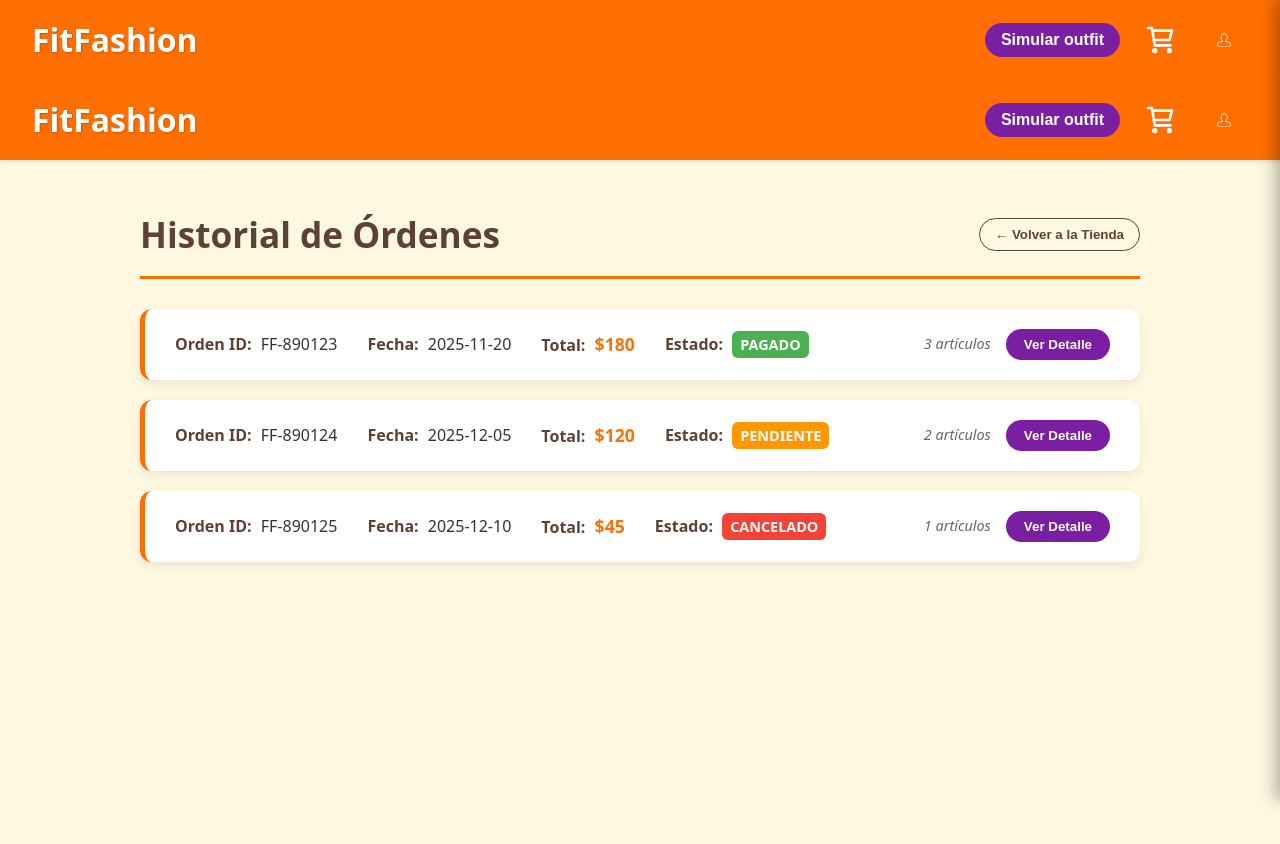
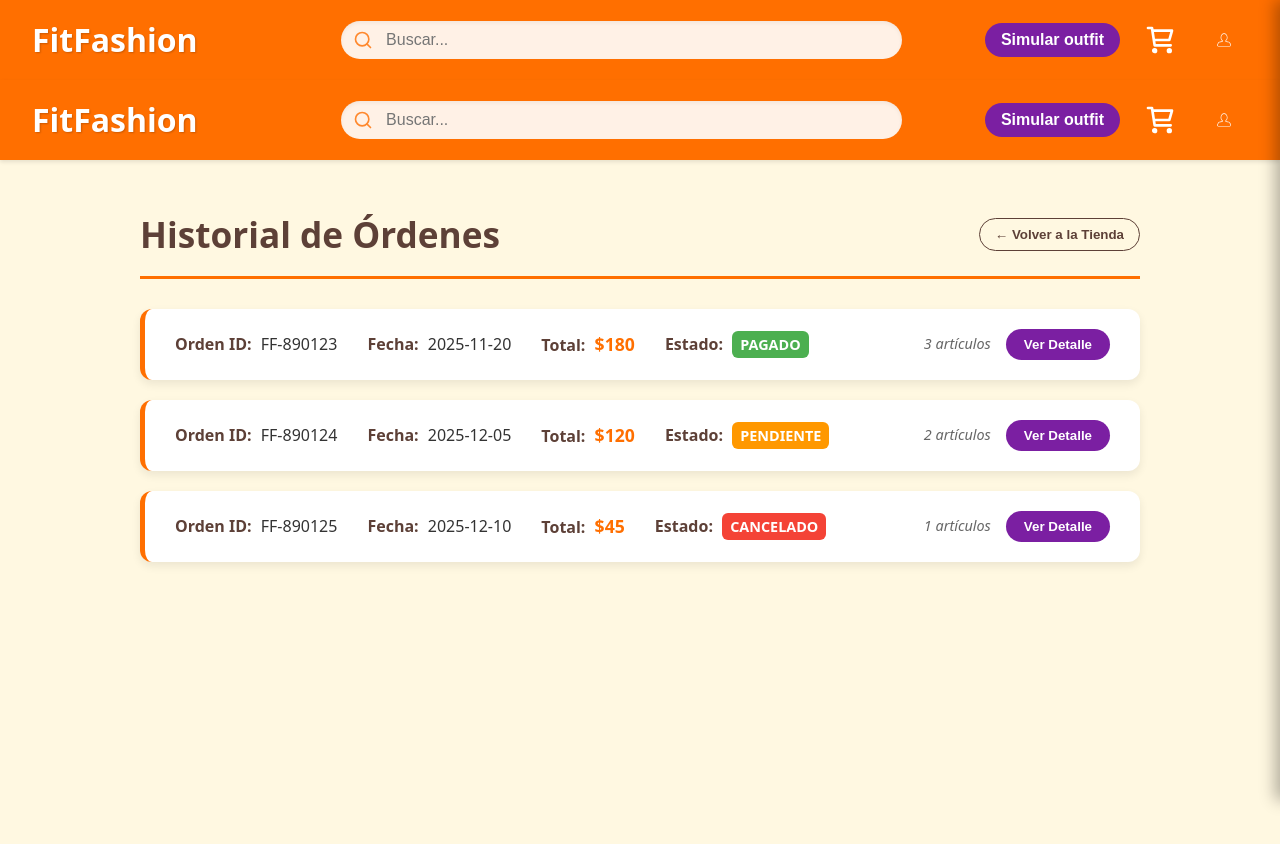
Before and after one commit to C0kke/FitFashion, a React (Vite) app in the folder FrontFitFashion/: page /orderhistory in a window 1280 px wide. Shown: the top 844 px of the page. Built offline with nearby package versions, Linux system fonts and the light colour scheme; no server answers.

Commit message:
mejorar ui

```diff
--- a/FrontFitFashion/src/components/Navbar.jsx
+++ b/FrontFitFashion/src/components/Navbar.jsx
@@ -1,9 +1,10 @@
+import { useState, useEffect } from "react";
 import UserIcon from "../assets/user.svg";
 import CartIcon from "../assets/cart.svg";
 import "./styles/Navbar.css";
 import axios from 'axios';
 import { useCart } from '../store/CartContext';
-import { useNavigate } from 'react-router-dom';
+import { useNavigate, useSearchParams, useLocation } from 'react-router-dom';
 import { useUser } from "../store/UserContext";
 
 const BackURL = import.meta.env.VITE_GATEWAY_URL;
@@ -11,10 +12,34 @@ const BackURL = import.meta.env.VITE_GATEWAY_URL;
 const Navbar = () => {
     const { totalItems, openCart } = useCart();
     const { user: userData } = useUser();
+    const navigate = useNavigate();
+    const user = localStorage.getItem("user");
+    const [searchTerm, setSearchTerm] = useState("");
+    const [searchParams, setSearchParams] = useSearchParams();
+    const location = useLocation();
 
-    const navigate = useNavigate();
+    useEffect(() => {
+        const query = searchParams.get("q") || "";
+        setSearchTerm(query);
+    }, [searchParams]);
 
-    const user = localStorage.getItem("user");
+    const handleSearch = (e) => {
+        const term = e.target.value;
+        setSearchTerm(term);
+
+        if (term.trim()) {
+            if (location.pathname !== '/') {
+                navigate(`/?q=${term}`);
+            } else {
+                setSearchParams({ q: term });
+            }
+        } else {
+            if (location.pathname === '/') {
+                searchParams.delete("q");
+                setSearchParams(searchParams);
+            }
+        }
+    };
 
     const navigateToSimulate = () => {
         navigate("/simulate");
@@ -29,6 +54,7 @@ const Navbar = () => {
     };
 
     const navigateToHome = () => {
+        setSearchTerm("");
         navigate("/");
     };
 
@@ -58,6 +84,20 @@ const Navbar = () => {
         <div className="navbar">
             <h1 onClick={navigateToHome} style={{cursor: 'pointer'}}>FitFashion</h1>
 
+            <div className="search-container">
+                <svg className="search-icon" width="20" height="20" viewBox="0 0 24 24" fill="none" stroke="currentColor" strokeWidth="2" strokeLinecap="round" strokeLinejoin="round">
+                    <circle cx="11" cy="11" r="8"></circle>
+                    <line x1="21" y1="21" x2="16.65" y2="16.65"></line>
+                </svg>
+                <input
+                    type="text"
+                    placeholder="Buscar..."
+                    value={searchTerm}
+                    onChange={handleSearch}
+                    className="search-input"
+                />
+            </div>
+
             <div className="rightSection">
 
                 {userData?.role === 'ADMIN' && (
--- a/FrontFitFashion/src/components/styles/Navbar.css
+++ b/FrontFitFashion/src/components/styles/Navbar.css
@@ -107,3 +107,55 @@
     z-index: 2;
     pointer-events: none;
 }
+
+/* --- BUSCADOR (Agregar al final) --- */
+
+.search-container {
+    flex: 1; /* Ocupa el espacio central disponible */
+    max-width: 500px; /* Ancho máximo para que no se estire demasiado */
+    margin: 0 2rem; /* Separación entre el logo y los botones */
+    position: relative; /* Para posicionar la lupa adentro */
+}
+
+.search-input {
+    width: 100%;
+    padding: 0.6em 1em 0.6em 2.8em; /* Espacio a la izquierda para el icono */
+    border-radius: 25px; /* Redondeado igual que tus botones */
+    border: none;
+    outline: none;
+    font-size: 1rem;
+    background-color: rgba(255, 255, 255, 0.9); /* Blanco casi puro */
+    color: #333;
+    transition: all 0.2s ease;
+    box-shadow: inset 0 2px 4px rgba(0,0,0,0.05);
+}
+
+.search-input:focus {
+    background-color: #fff;
+    box-shadow: 0 0 0 3px rgba(255,255,255,0.3); /* Resplandor suave al hacer click */
+}
+
+.search-icon {
+    position: absolute;
+    left: 12px;
+    top: 50%;
+    transform: translateY(-50%);
+    color: var(--color-accent); /* La lupa usa tu color principal */
+    pointer-events: none;
+    opacity: 0.8;
+}
+
+/* Ajuste para que se vea bien en celular sin romper tu header */
+@media (max-width: 768px) {
+    .navbar {
+        flex-wrap: wrap;
+        height: auto;
+        padding-bottom: 1rem;
+        gap: 1rem;
+    }
+    .search-container {
+        order: 3; /* Manda el buscador abajo en pantallas chicas */
+        margin: 0;
+        max-width: 100%;
+    }
+}
--- a/FrontFitFashion/src/services/graphql/products.queries.js
+++ b/FrontFitFashion/src/services/graphql/products.queries.js
@@ -11,6 +11,7 @@ export const GET_PRODUCT_DETAIL_QUERY = gql`
       builderImage
       galleryImages
       categories
+      styles
     }
   }
 `;
@@ -25,6 +26,7 @@ export const GET_PRODUCTS_QUERY = gql`
       builderImage
       description
       categories
+      styles
     }
   }
 `;
--- a/FrontFitFashion/src/views/Home.jsx
+++ b/FrontFitFashion/src/views/Home.jsx
@@ -1,5 +1,5 @@
 import React, { useState } from 'react';
-import { useNavigate } from 'react-router-dom';
+import { useNavigate, useSearchParams } from 'react-router-dom';
 import { useEffect } from 'react';
 import { useCart } from '../store/CartContext';
 import { productService } from '../services/products.service';
@@ -12,6 +12,8 @@ const Home = () => {
     const [productos, setProductos] = useState([]);
     const [loading, setLoading] = useState(true);
     const [error, setError] = useState(null);
+
+    const [searchParams] = useSearchParams();
 
     useEffect(() => {
         const fetchProducts = async () => {
@@ -29,6 +31,19 @@ const Home = () => {
         fetchProducts();
     }, []);
 
+    const searchTerm = searchParams.get("q")?.toLowerCase() || "";
+
+    const filteredProducts = productos.filter((producto) => {
+        if (!searchTerm) return true;
+
+        const nameMatch = producto.name.toLowerCase().includes(searchTerm);
+        const priceMatch = producto.price?.toString().includes(searchTerm);
+        const categoryMatch = producto.categories?.some(cat => cat.toLowerCase().includes(searchTerm));
+        const styleMatch = producto.styles?.some(style => style.toLowerCase().includes(searchTerm));
+
+        return nameMatch || priceMatch || categoryMatch || styleMatch;
+    });
+
     const handleAddToCart = (producto) => {
         addItem(producto);
     }
@@ -44,12 +59,20 @@ const Home = () => {
     return (
         <div className="main-container">
             <div className="content">
-                <span>Nuevos productos</span>
+                <span> {searchTerm ? `Resultados de la búsqueda` : "Nuevos productos"} </span>
+
+                {filteredProducts.length === 0 && searchTerm && (
+                    <div style={{ textAlign: 'center', margin: '2rem', color: '#666' }}>
+                        <h3>No encontramos productos</h3>
+                        <p>Intenta con otra búsqueda</p>
+                    </div>
+                )}
+
                 <div className="productsSection">
-                    {productos.map((producto) => (
+                    {filteredProducts.map((producto) => (
                         <div key={producto.id} className="productCard" onClick={() => navigate(`/productdetail/${producto.id}`)} >
                             <h3 className="productName">{producto.name}</h3>
-                            <img src={producto.galleryImages[0]} alt={producto.name} className="productImage" />
+                            <img src={producto.galleryImages && producto.galleryImages.length > 0 ? producto.galleryImages[0] : producto.builderImage} alt={producto.name} className="productImage" />
                             <p className="productPrice"> $ {producto.price ? producto.price.toLocaleString('es-CL') : 'N/A'} </p>
                             <button className="add-to-cart-btn" onClick={(e) => { e.stopPropagation(); handleAddToCart(producto); }}>
                                 Añadir al carrito
--- a/FrontFitFashion/src/views/OutfitBuilder.jsx
+++ b/FrontFitFashion/src/views/OutfitBuilder.jsx
@@ -75,9 +75,6 @@ const OutfitBuilder = () => {
 
     const filteredProducts = products.filter(p => selectedCategory === 'Todos' || (p.categories && p.categories.includes(selectedCategory)));
 
-    // Calculamos total sumando todo lo que hay en el canvas
-    const outfitPrice = outfitItems.reduce((total, item) => total + (item.product.price || 0), 0);
-
     if (!cartItems || cartItems.length === 0) {
         return (
             <div className="immersive-builder-page">
@@ -100,10 +97,6 @@ const OutfitBuilder = () => {
                         <li key={cat} className={selectedCategory === cat ? 'active' : ''} onClick={() => setSelectedCategory(cat)}>{cat}</li>
                     ))}
                 </ul>
-                <div className="price-total-section">
-                    <span>Outfit:</span>
-                    <span className="price-amount">${outfitPrice.toLocaleString('es-CL')}</span>
-                </div>
             </div>
 
             {/* CENTRO: ESCENARIO */}
--- a/FrontFitFashion/src/views/ProductDetail.jsx
+++ b/FrontFitFashion/src/views/ProductDetail.jsx
@@ -112,6 +112,26 @@ const ProductDetail = () => {
 
                     <div className="divider"></div>
 
+                    <div className="product-specs">
+                        {producto.categories && producto.categories.length > 0 && (
+                            <div className="spec-row">
+                                <span className="spec-label">Categoría:</span>
+                                <span className="spec-value">
+                                    {producto.categories.join(", ")}
+                                </span>
+                            </div>
+                        )}
+
+                        {producto.styles && producto.styles.length > 0 && (
+                            <div className="spec-row">
+                                <span className="spec-label">Estilo:</span>
+                                <span className="spec-value">
+                                    {producto.styles.join(", ")}
+                                </span>
+                            </div>
+                        )}
+                    </div>
+
                     <p className="detail-description">{producto.description}</p>
 
                     <div className="purchase-actions">
--- a/FrontFitFashion/src/views/styles/ProductDetail.css
+++ b/FrontFitFashion/src/views/styles/ProductDetail.css
@@ -239,3 +239,41 @@
         padding: 1.5rem;
     }
 }
+
+/* --- FICHA TÉCNICA CORREGIDA --- */
+
+.product-specs {
+    margin-bottom: 1.5rem;
+    display: flex;
+    flex-direction: column;
+    gap: 0.5rem;
+
+    /* CORRECCIÓN DE ALINEACIÓN */
+    width: 100%;
+    text-align: left; /* Forza el texto a la izquierda aunque el padre centre */
+}
+
+.spec-row {
+    display: flex;
+    align-items: baseline;
+    justify-content: flex-start; /* Asegura que empiece desde la izquierda */
+}
+
+.spec-label {
+    font-weight: 700;
+    color: var(--color-primary);
+
+    /* CAMBIO CLAVE: Ancho fijo para que actúe como columna */
+    width: 90px;
+    flex-shrink: 0; /* Evita que se aplaste */
+
+    margin-right: 0; /* Quitamos margen porque usaremos el ancho fijo */
+    opacity: 0.9;
+}
+
+.spec-value {
+    font-weight: 400;
+    color: #666;
+    text-transform: capitalize;
+    flex: 1; /* Toma el resto del espacio */
+}
```
